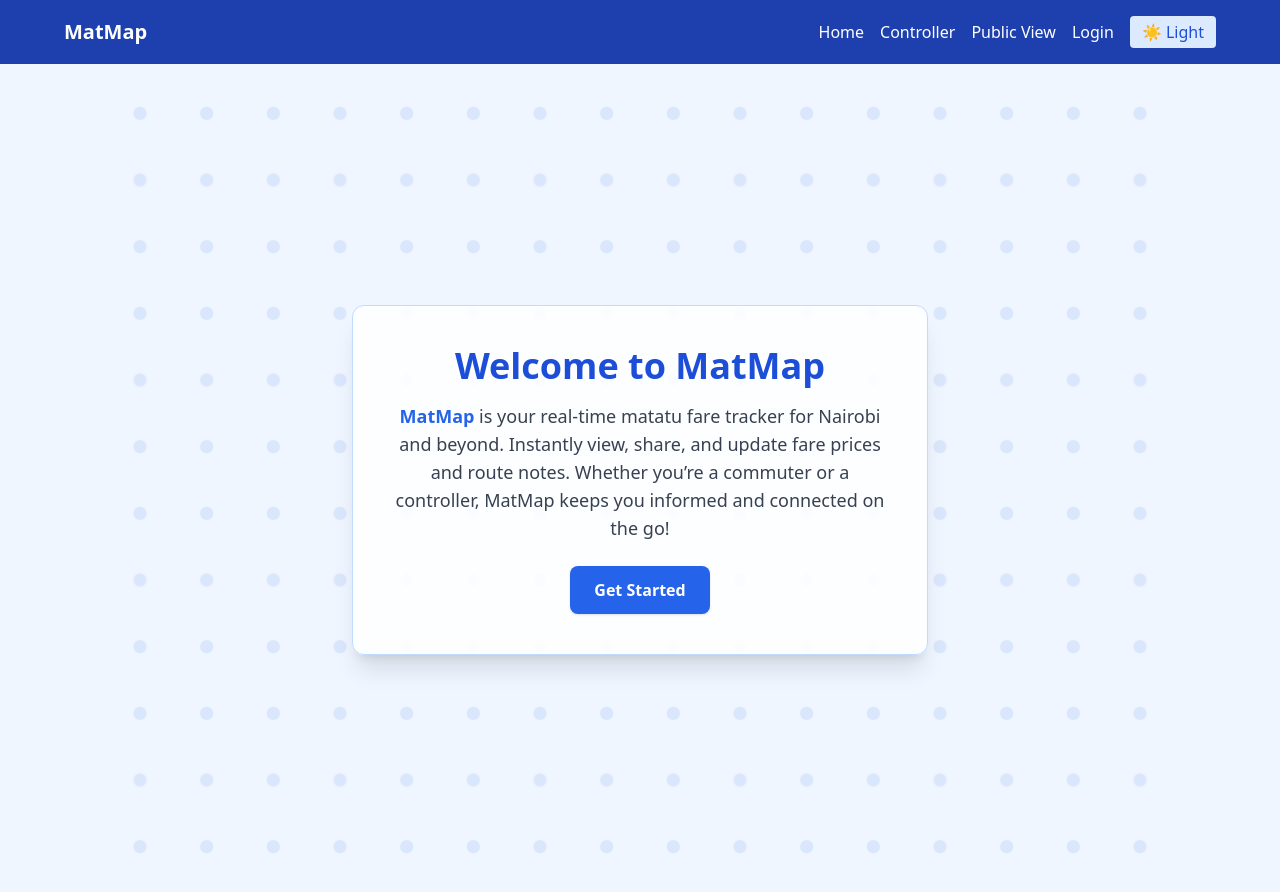
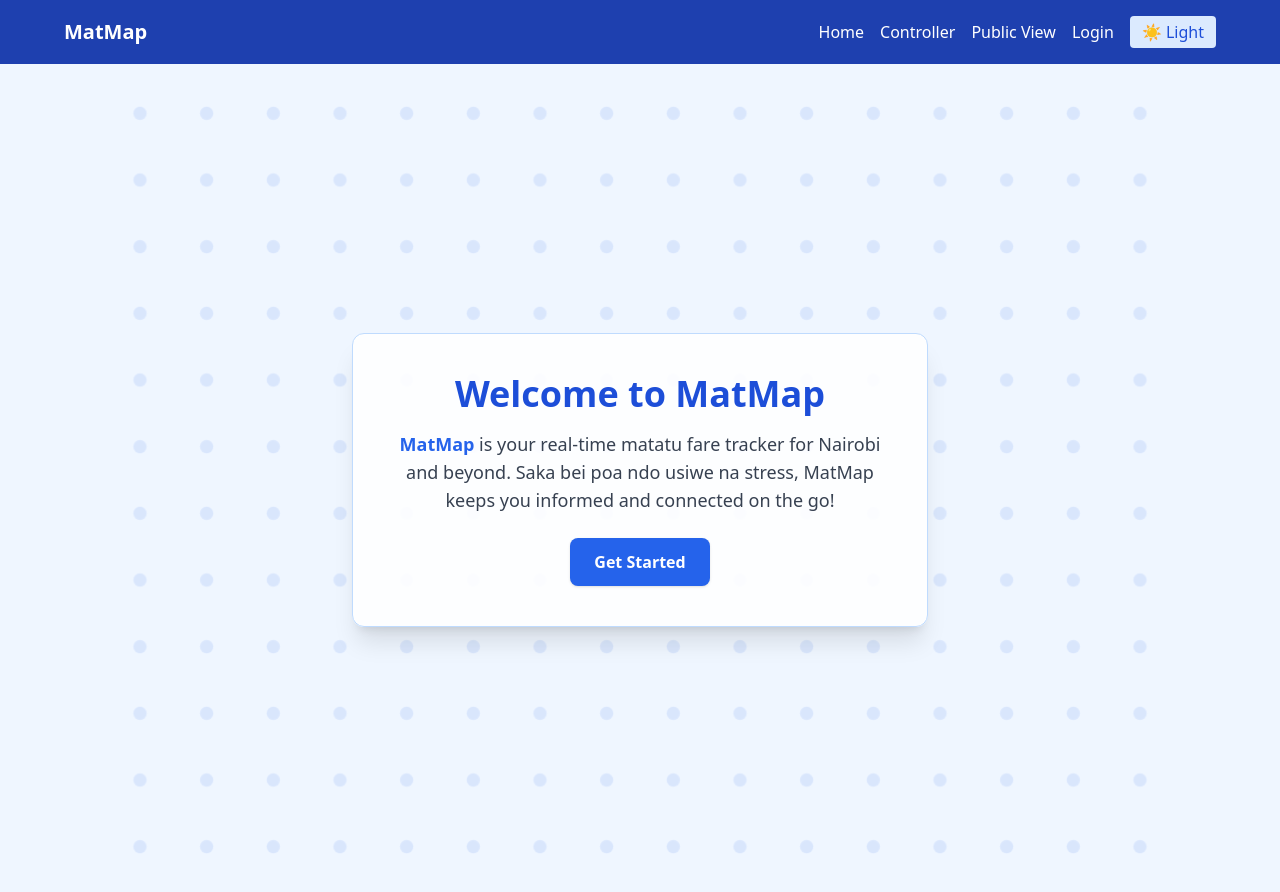
Before and after one commit to ethanmwangi/MatMap, a React (Vite) app: page / in a window 1280 px wide. Shown: the top 892 px of the page. Built offline with nearby package versions, Linux system fonts and the light colour scheme; no server answers.

Commit message:
updating text

```diff
--- a/src/pages/Home.jsx
+++ b/src/pages/Home.jsx
@@ -28,7 +28,7 @@ const Home = () => (
       <h1 className="text-4xl font-extrabold text-blue-700 dark:text-blue-300 mb-4">Welcome to MatMap</h1>
       <p className="text-lg text-gray-700 dark:text-gray-200 mb-6">
         <span className="font-semibold text-blue-600 dark:text-blue-300">MatMap</span> is your real-time matatu fare tracker for Nairobi and beyond.
-         Instantly view, share, and update fare prices and route notes. Whether you’re a commuter or a controller, MatMap keeps you informed and connected on the go!
+         Saka bei  poa ndo usiwe na stress, MatMap keeps you informed and connected on the go!
       </p>
       <Link
         to="/login"
```
